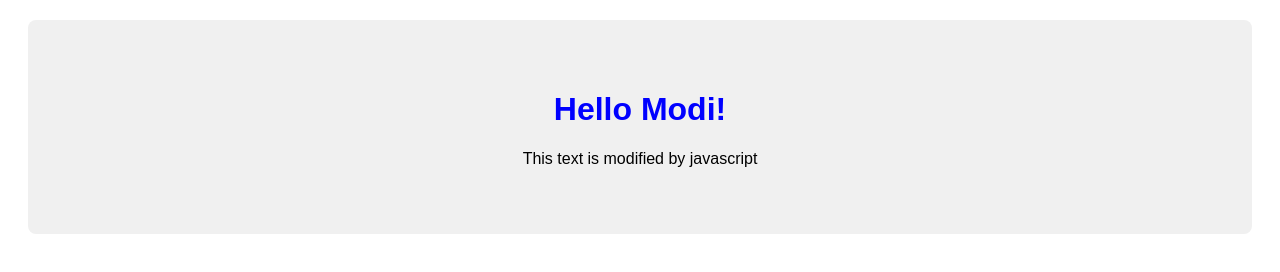
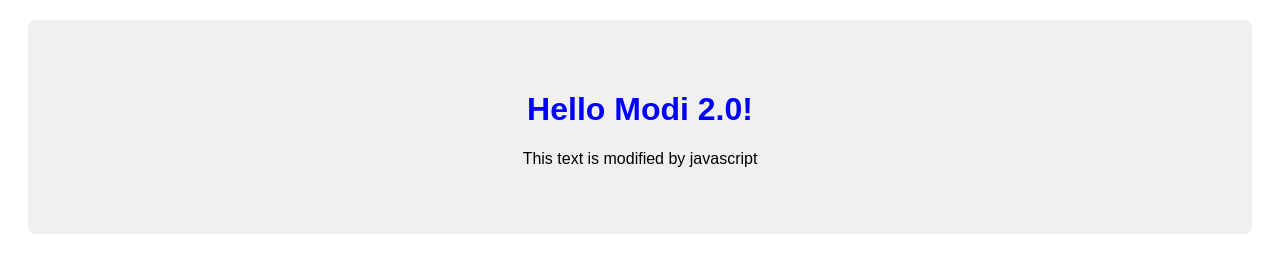
Before and after one commit to operator670/testing-cloudbuild, a plain HTML site: page index.html in a window 1280 px wide. Drawn offline with Linux system fonts and the light colour scheme.

Commit message:
Update Modi 2.0 index.html

```diff
--- a/index.html
+++ b/index.html
@@ -8,7 +8,7 @@
 </head>
 <body>
     <div class="container">
-      <h1>Hello Modi!</h1>
+      <h1>Hello Modi 2.0!</h1>
       <p id="message">This is a basic webpage.</p>
     </div>
 
```
